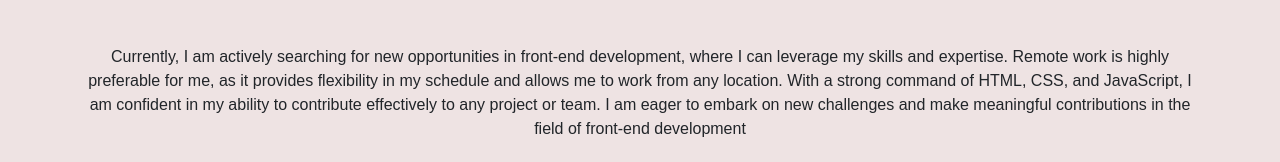
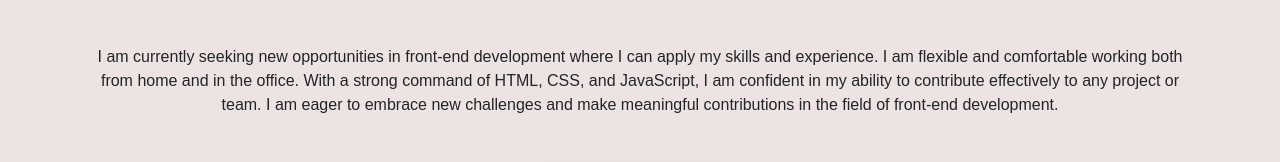
Before and after one commit to Khanani3/Portfolio, a plain HTML site: page about.html in a window 1280 px wide. Shown: the part 268-430 px from the top of the page. Drawn offline with nearby package versions, Linux system fonts and the light colour scheme.

Commit message:
Update about.html

```diff
--- a/about.html
+++ b/about.html
@@ -76,7 +76,7 @@
         <h1 class=" fw-bold mb-3">Khanani Hlungwani</h1>
         <p class="fs-4 text-secondary mb-3"><span class="flag">🇿🇦</span>Front-end Developer from Pretoria, South Africa</p>
 
-    <p class="fs-6 mt-5 text-center mb-5">Currently, I am actively searching for new opportunities in front-end development, where I can leverage my skills and expertise. Remote work is highly preferable for me, as it provides flexibility in my schedule and allows me to work from any location. With a strong command of HTML, CSS, and JavaScript, I am confident in my ability to contribute effectively to any project or team. I am eager to embark on new challenges and make meaningful contributions in the field of front-end development</p>
+    <p class="fs-6 mt-5 text-center mb-5">I am currently seeking new opportunities in front-end development where I can apply my skills and experience. I am flexible and comfortable working both from home and in the office. With a strong command of HTML, CSS, and JavaScript, I am confident in my ability to contribute effectively to any project or team. I am eager to embrace new challenges and make meaningful contributions in the field of front-end development.</p>
 
     <div class="mt-5 text-center">
         <a href="work.html" class="btn btn-primary btn-lg me-3 shadow">See my projects</a>
```
